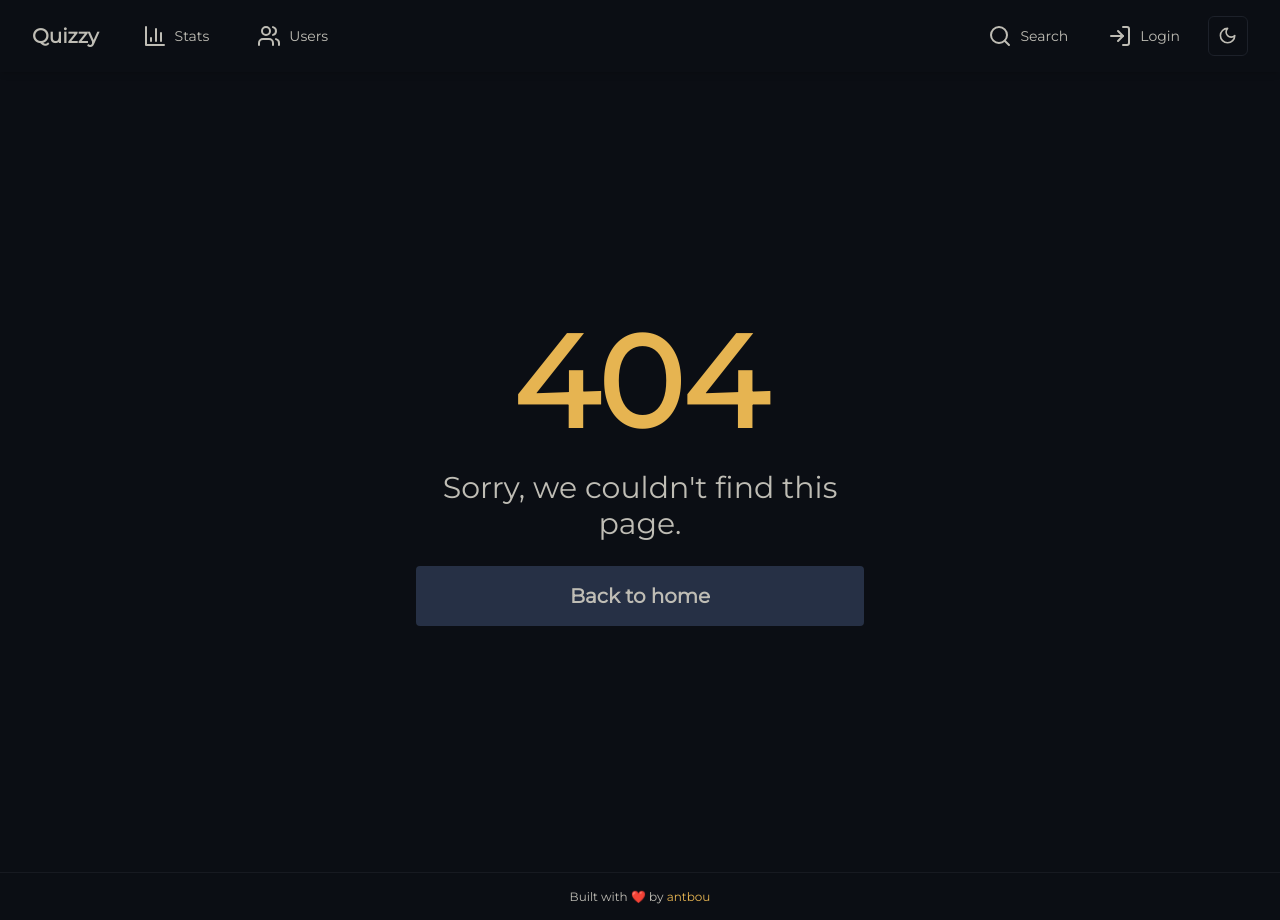
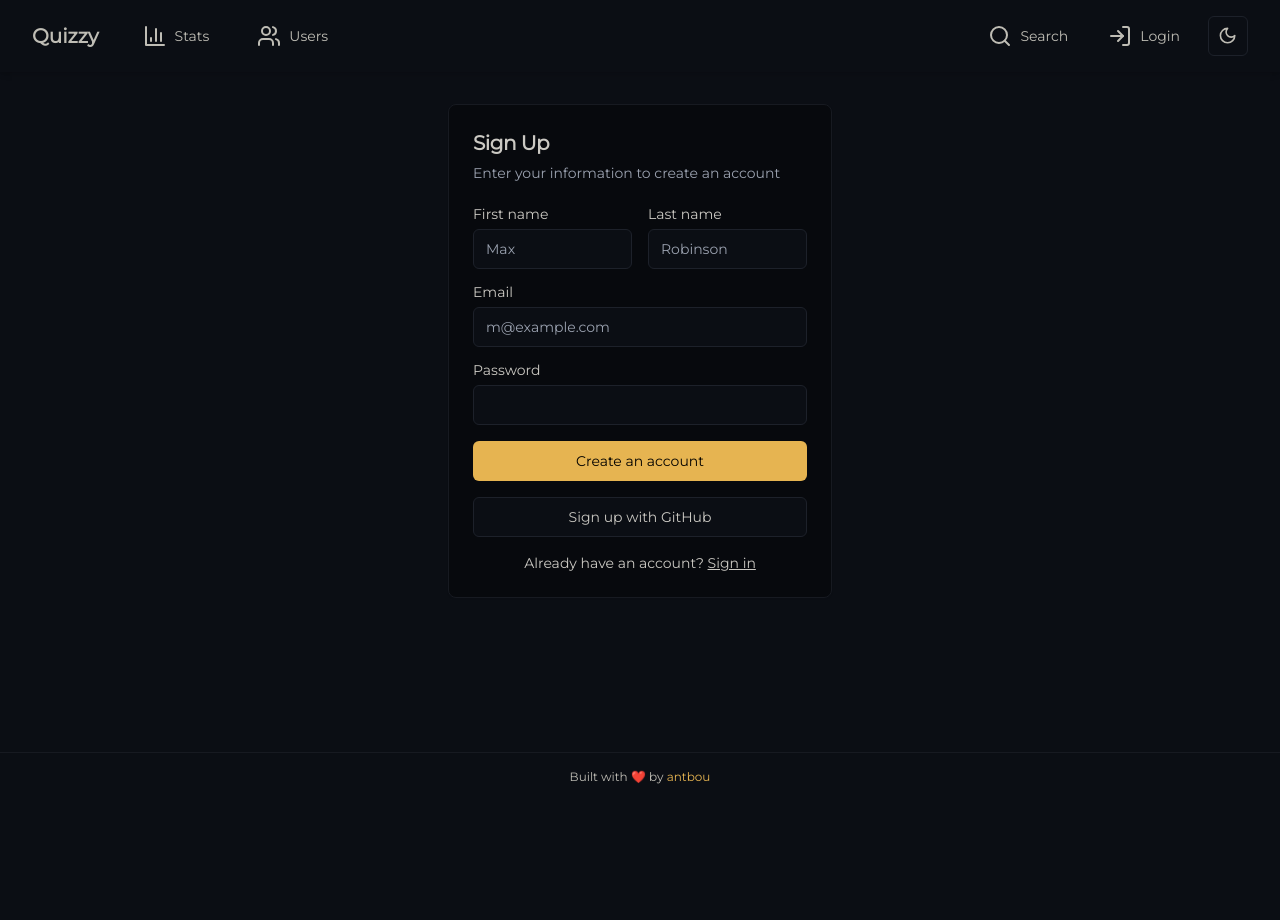
Before and after one commit to antbou/quizzy_front, a React (Vite) app: page /register in a window 1280 px wide. Before the commit this address had no page. After the commit the page ends 800 px from the top, so only its background shows below. Built offline with nearby package versions, Linux system fonts and the light colour scheme.

Commit message:
✨ Create register/login view

```diff
--- a/package.json
+++ b/package.json
@@ -13,6 +13,7 @@
     "@fontsource/montserrat": "^5.0.17",
     "@radix-ui/react-dialog": "^1.0.5",
     "@radix-ui/react-dropdown-menu": "^2.0.6",
+    "@radix-ui/react-label": "^2.0.2",
     "@radix-ui/react-slot": "^1.0.2",
     "@tanstack/react-router": "^1.26.20",
     "class-variance-authority": "^0.7.0",
--- /dev/null
+++ b/src/components/ui/Card.tsx
@@ -0,0 +1,79 @@
+import * as React from "react"
+
+import { cn } from "@/lib/utils"
+
+const Card = React.forwardRef<
+  HTMLDivElement,
+  React.HTMLAttributes<HTMLDivElement>
+>(({ className, ...props }, ref) => (
+  <div
+    ref={ref}
+    className={cn(
+      "rounded-lg border bg-card text-card-foreground shadow-sm",
+      className
+    )}
+    {...props}
+  />
+))
+Card.displayName = "Card"
+
+const CardHeader = React.forwardRef<
+  HTMLDivElement,
+  React.HTMLAttributes<HTMLDivElement>
+>(({ className, ...props }, ref) => (
+  <div
+    ref={ref}
+    className={cn("flex flex-col space-y-1.5 p-6", className)}
+    {...props}
+  />
+))
+CardHeader.displayName = "CardHeader"
+
+const CardTitle = React.forwardRef<
+  HTMLParagraphElement,
+  React.HTMLAttributes<HTMLHeadingElement>
+>(({ className, ...props }, ref) => (
+  <h3
+    ref={ref}
+    className={cn(
+      "text-2xl font-semibold leading-none tracking-tight",
+      className
+    )}
+    {...props}
+  />
+))
+CardTitle.displayName = "CardTitle"
+
+const CardDescription = React.forwardRef<
+  HTMLParagraphElement,
+  React.HTMLAttributes<HTMLParagraphElement>
+>(({ className, ...props }, ref) => (
+  <p
+    ref={ref}
+    className={cn("text-sm text-muted-foreground", className)}
+    {...props}
+  />
+))
+CardDescription.displayName = "CardDescription"
+
+const CardContent = React.forwardRef<
+  HTMLDivElement,
+  React.HTMLAttributes<HTMLDivElement>
+>(({ className, ...props }, ref) => (
+  <div ref={ref} className={cn("p-6 pt-0", className)} {...props} />
+))
+CardContent.displayName = "CardContent"
+
+const CardFooter = React.forwardRef<
+  HTMLDivElement,
+  React.HTMLAttributes<HTMLDivElement>
+>(({ className, ...props }, ref) => (
+  <div
+    ref={ref}
+    className={cn("flex items-center p-6 pt-0", className)}
+    {...props}
+  />
+))
+CardFooter.displayName = "CardFooter"
+
+export { Card, CardHeader, CardFooter, CardTitle, CardDescription, CardContent }
--- /dev/null
+++ b/src/components/ui/Label.tsx
@@ -0,0 +1,24 @@
+import * as React from "react"
+import * as LabelPrimitive from "@radix-ui/react-label"
+import { cva, type VariantProps } from "class-variance-authority"
+
+import { cn } from "@/lib/utils"
+
+const labelVariants = cva(
+  "text-sm font-medium leading-none peer-disabled:cursor-not-allowed peer-disabled:opacity-70"
+)
+
+const Label = React.forwardRef<
+  React.ElementRef<typeof LabelPrimitive.Root>,
+  React.ComponentPropsWithoutRef<typeof LabelPrimitive.Root> &
+    VariantProps<typeof labelVariants>
+>(({ className, ...props }, ref) => (
+  <LabelPrimitive.Root
+    ref={ref}
+    className={cn(labelVariants(), className)}
+    {...props}
+  />
+))
+Label.displayName = LabelPrimitive.Root.displayName
+
+export { Label }
--- a/src/routeTree.gen.ts
+++ b/src/routeTree.gen.ts
@@ -17,6 +17,8 @@
 // Create Virtual Routes
 
 const StatsLazyImport = createFileRoute('/stats')()
+const RegisterLazyImport = createFileRoute('/register')()
+const LoginLazyImport = createFileRoute('/login')()
 const IndexLazyImport = createFileRoute('/')()
 
 // Create/Update Routes
@@ -25,6 +27,16 @@
   path: '/stats',
   getParentRoute: () => rootRoute,
 } as any).lazy(() => import('./routes/stats.lazy').then((d) => d.Route))
+
+const RegisterLazyRoute = RegisterLazyImport.update({
+  path: '/register',
+  getParentRoute: () => rootRoute,
+} as any).lazy(() => import('./routes/register.lazy').then((d) => d.Route))
+
+const LoginLazyRoute = LoginLazyImport.update({
+  path: '/login',
+  getParentRoute: () => rootRoute,
+} as any).lazy(() => import('./routes/login.lazy').then((d) => d.Route))
 
 const IndexLazyRoute = IndexLazyImport.update({
   path: '/',
@@ -39,6 +51,14 @@
       preLoaderRoute: typeof IndexLazyImport
       parentRoute: typeof rootRoute
     }
+    '/login': {
+      preLoaderRoute: typeof LoginLazyImport
+      parentRoute: typeof rootRoute
+    }
+    '/register': {
+      preLoaderRoute: typeof RegisterLazyImport
+      parentRoute: typeof rootRoute
+    }
     '/stats': {
       preLoaderRoute: typeof StatsLazyImport
       parentRoute: typeof rootRoute
@@ -48,6 +68,11 @@
 
 // Create and export the route tree
 
-export const routeTree = rootRoute.addChildren([IndexLazyRoute, StatsLazyRoute])
+export const routeTree = rootRoute.addChildren([
+  IndexLazyRoute,
+  LoginLazyRoute,
+  RegisterLazyRoute,
+  StatsLazyRoute,
+])
 
 /* prettier-ignore-end */
--- a/src/routes/__root.tsx
+++ b/src/routes/__root.tsx
@@ -9,7 +9,9 @@
     <>
       <ThemeProvider defaultTheme="dark" storageKey="vite-ui-theme">
         <Navbar />
-        <Outlet />
+        <div className="container mx-auto px-4 py-8">
+          <Outlet />
+        </div>
         <Footer />
       </ThemeProvider>
       <TanStackRouterDevtools />
--- /dev/null
+++ b/src/routes/login.lazy.tsx
@@ -0,0 +1,62 @@
+import { createLazyFileRoute, Link } from "@tanstack/react-router";
+import { Button } from "@/components/ui/Button";
+import {
+  Card,
+  CardContent,
+  CardDescription,
+  CardHeader,
+  CardTitle,
+} from "@/components/ui/Card";
+import { Input } from "@/components/ui/Input";
+import { Label } from "@/components/ui/Label";
+
+export const Route = createLazyFileRoute("/login")({
+  component: Login,
+});
+
+function Login() {
+  return (
+    <Card className="mx-auto max-w-sm">
+      <CardHeader>
+        <CardTitle className="text-2xl">Login</CardTitle>
+        <CardDescription>
+          Enter your email below to login to your account
+        </CardDescription>
+      </CardHeader>
+      <CardContent>
+        <div className="grid gap-4">
+          <div className="grid gap-2">
+            <Label htmlFor="email">Email</Label>
+            <Input
+              id="email"
+              type="email"
+              placeholder="m@example.com"
+              required
+            />
+          </div>
+          <div className="grid gap-2">
+            <div className="flex items-center">
+              <Label htmlFor="password">Password</Label>
+              <Link href="#" className="ml-auto inline-block text-sm underline">
+                Forgot your password?
+              </Link>
+            </div>
+            <Input id="password" type="password" required />
+          </div>
+          <Button type="submit" className="w-full">
+            Login
+          </Button>
+          <Button variant="outline" className="w-full">
+            Login with Google
+          </Button>
+        </div>
+        <div className="mt-4 text-center text-sm">
+          Don&apos;t have an account?{" "}
+          <Link to="/register" className="underline">
+            Sign up
+          </Link>
+        </div>
+      </CardContent>
+    </Card>
+  );
+}
--- /dev/null
+++ b/src/routes/register.lazy.tsx
@@ -0,0 +1,67 @@
+import { createLazyFileRoute, Link } from "@tanstack/react-router";
+import { Button } from "@/components/ui/Button";
+import {
+  Card,
+  CardContent,
+  CardDescription,
+  CardHeader,
+  CardTitle,
+} from "@/components/ui/Card";
+import { Input } from "@/components/ui/Input";
+import { Label } from "@/components/ui/Label";
+
+export const Route = createLazyFileRoute("/register")({
+  component: Register,
+});
+
+function Register() {
+  return (
+    <Card className="mx-auto max-w-sm">
+      <CardHeader>
+        <CardTitle className="text-xl">Sign Up</CardTitle>
+        <CardDescription>
+          Enter your information to create an account
+        </CardDescription>
+      </CardHeader>
+      <CardContent>
+        <div className="grid gap-4">
+          <div className="grid grid-cols-2 gap-4">
+            <div className="grid gap-2">
+              <Label htmlFor="first-name">First name</Label>
+              <Input id="first-name" placeholder="Max" required />
+            </div>
+            <div className="grid gap-2">
+              <Label htmlFor="last-name">Last name</Label>
+              <Input id="last-name" placeholder="Robinson" required />
+            </div>
+          </div>
+          <div className="grid gap-2">
+            <Label htmlFor="email">Email</Label>
+            <Input
+              id="email"
+              type="email"
+              placeholder="m@example.com"
+              required
+            />
+          </div>
+          <div className="grid gap-2">
+            <Label htmlFor="password">Password</Label>
+            <Input id="password" type="password" />
+          </div>
+          <Button type="submit" className="w-full">
+            Create an account
+          </Button>
+          <Button variant="outline" className="w-full">
+            Sign up with GitHub
+          </Button>
+        </div>
+        <div className="mt-4 text-center text-sm">
+          Already have an account?{" "}
+          <Link to="/login" className="underline">
+            Sign in
+          </Link>
+        </div>
+      </CardContent>
+    </Card>
+  );
+}
```
Also changed, not shown: 1 other file (tests, documents, lock files or other folders).
